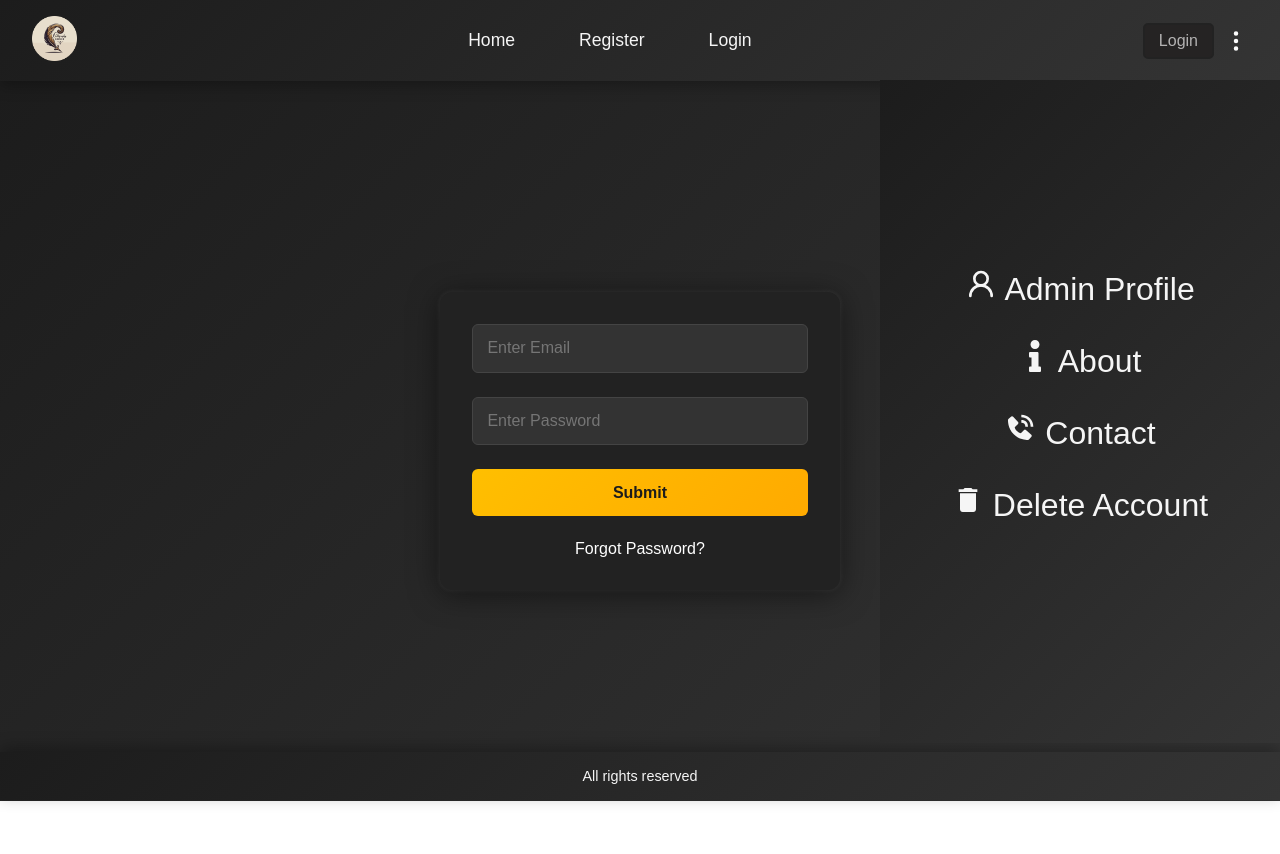
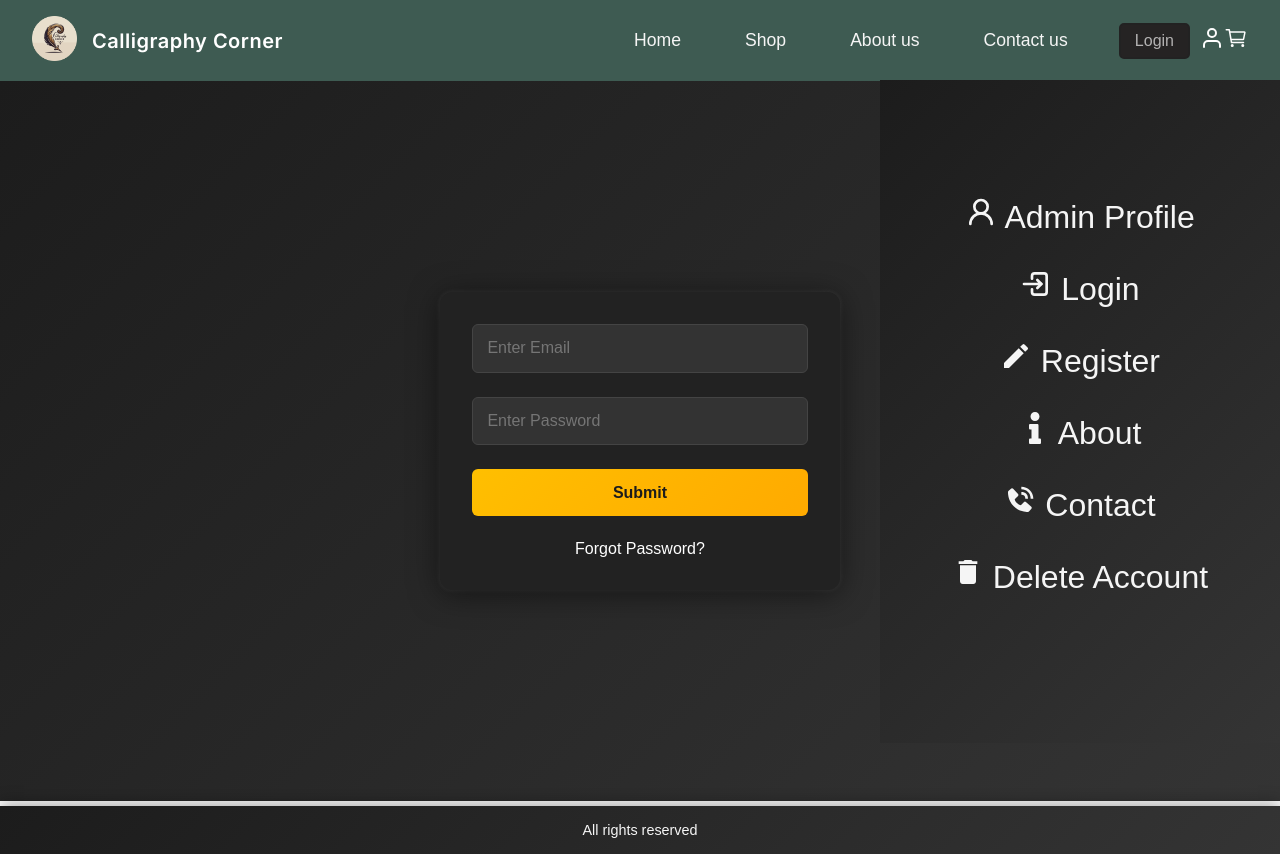
Before and after one commit to JaziqAyub/Calligraphy-Corner, a React (Create React App) app: page /user/login in a window 1280 px wide. Both pictures are taken after a click on the element 1236 px from the left and 40 px from the top of the page. Before the commit the page ends 806 px from the top, so only its background shows below. Built offline with nearby package versions, Linux system fonts and the light colour scheme; no server answers.

Commit message:
ui fixes

```diff
--- a/src/components/pages/Home.css
+++ b/src/components/pages/Home.css
@@ -1,9 +1,15 @@
+.heroSection{
+  /* border: 9px solid red; */
+  width: 100vw;
+  height: 70vh;
+  background-color: #3E5B52; /*midnight green*/
+}
 .home-container {
   display: flex;
   flex-direction: column;
   justify-content: center;
   align-items: center;
-  min-height: 79.9vh;
+  min-height: 83vh;
   padding: 3rem 2rem;
   background: #f5f5f5;
   color: #333;
--- a/src/components/pages/Home.jsx
+++ b/src/components/pages/Home.jsx
@@ -42,6 +42,10 @@ const Home = (props) => {
 
   // const {store} = useContext(ContextJ)
   return (
+  <>
+  <div className="heroSection">
+
+  </div>
     <div className={enableDarkMode ? "home-container-dark" : "home-container"}>
       <h1> {props.message} {props.user}</h1>
       {/* <h1> {props.message} {store.username}</h1> */}
@@ -56,6 +60,7 @@ const Home = (props) => {
         <button onClick={handleDarkMode}>{enableDarkMode ? "Enable Light Mode" : "Enable Dark Mode"}</button>
       </div>
     </div>
+    </>
   );
 };
 
--- a/src/components/sharedComponent/Footer.css
+++ b/src/components/sharedComponent/Footer.css
@@ -13,7 +13,7 @@
   font-size: 0.9rem;
   font-weight: 500;
   box-shadow: 0px -4px 15px rgba(0, 0, 0, 0.3);
-  position: fixed;
+  /* position: fixed; */
   bottom: 0;
   width: 100%;
 }
--- a/src/components/sharedComponent/Navbar.css
+++ b/src/components/sharedComponent/Navbar.css
@@ -1,13 +1,23 @@
+@import url('https://fonts.googleapis.com/css2?family=Inter:ital,opsz,wght@0,14..32,100..900;1,14..32,100..900&family=Roboto:wght@600&display=swap');
 .navbar {
-  background: linear-gradient(135deg, #1c1c1c, #343434);
+  background-color: #3E5B52; /*midnight green*/
   padding: 1rem 2rem;
-  box-shadow: 0px 4px 15px rgba(0, 0, 0, 0.3);
+  /* box-shadow: 0px 4px 15px rgba(0, 0, 0, 0.3); */
   position: sticky;
   top: 0;
   z-index: 1000;
   display: flex;
   align-items: center;
   justify-content: space-between;
+  >span{
+    font-family: "Inter", serif;
+    font-optical-sizing: auto;
+    font-weight: 600;
+    letter-spacing: 0.5px;
+    font-size: 1.25rem;
+    color: white;
+    margin-left: 15px;
+  }
 }
 
 .navbar ul {
@@ -16,6 +26,7 @@
   justify-content: center;
   align-items: center;
   margin: 0 auto;
+  margin-left: 300px;
   padding: 0;
   gap: 2rem;
   flex: 1;
--- a/src/components/sharedComponent/Navbar.jsx
+++ b/src/components/sharedComponent/Navbar.jsx
@@ -6,12 +6,13 @@ import logo from "../../assets/logo.png";
 import { FaHome, FaInfo } from "react-icons/fa";
 import { TbLogin2 } from "react-icons/tb";
 import { MdCreate, MdDelete, MdOutlineLocalPhone } from "react-icons/md";
-import { BsThreeDotsVertical } from "react-icons/bs";
 import { BiSolidPhoneCall } from "react-icons/bi";
 import { RiLogoutBoxLine } from "react-icons/ri";
 import { ContextJ } from "../../context/Store";
 import { LuUserRound } from "react-icons/lu";
 import { IoIosInformationCircleOutline } from "react-icons/io";
+import { IoCartOutline } from "react-icons/io5";
+import { FiUser } from "react-icons/fi";
 // import { DeleteUser } from "./DeleteUser";
 
 const Navbar = () => {
@@ -32,18 +33,22 @@ const Navbar = () => {
     <div className="navbar">
       <div className="logowhole">
         <Link to="/">
-          <img src={logo} alt="Logo" />
+          <img src={logo} alt="Logo" Call/>
         </Link>
       </div>
+      <span> Calligraphy Corner</span>
       <ul>
         <li>
           <Link to="/">Home</Link>
         </li>
         <li>
-          <Link to="/user/register">Register</Link>
+          <Link to="/shop">Shop</Link>
         </li>
         <li>
-          <Link to="/user/login">Login</Link>
+          <Link to="/about">About us</Link>
+        </li>
+        <li>
+          <Link to="/contact">Contact us</Link>
         </li>
       </ul>
 
@@ -103,12 +108,12 @@ const Navbar = () => {
           </ul>
         )}
       </div>
-
       <div className="logo">
         <Link to="/">
           <img src={logo} alt="Logo" />
         </Link>
       </div>
+
 
       <div className="login-container">
         {username ? (
@@ -121,12 +126,22 @@ const Navbar = () => {
       </div>
 
       <div onClick={handleNav} className="dropdown">
-        <BsThreeDotsVertical />
+      <FiUser />
         {showSideNav && (
           <ul>
             <li>
               <Link to="/admin/profile">
               <LuUserRound /> Admin Profile
+              </Link>
+            </li>
+            <li>
+              <Link to="/user/login">
+                <TbLogin2 /> Login
+              </Link>
+            </li>
+            <li>
+              <Link to="/user/register">
+                <MdCreate /> Register
               </Link>
             </li>
             <li>
@@ -161,6 +176,8 @@ const Navbar = () => {
             </li>
           </ul>
         )}
+        <span className="cart"><IoCartOutline />
+        </span>
       </div>
     </div>
   );
--- a/src/context/Store.jsx
+++ b/src/context/Store.jsx
@@ -262,7 +262,7 @@ const Store = () => {
       console.log(res)
 
       if (res.status === 200) {
-        toast.success(res.data.message || "Order Cancelled")
+        toast.success(res.data.message || "Order Cancelled ")
       } else {
         toast.error("Order cancellation failed")
       }
```
